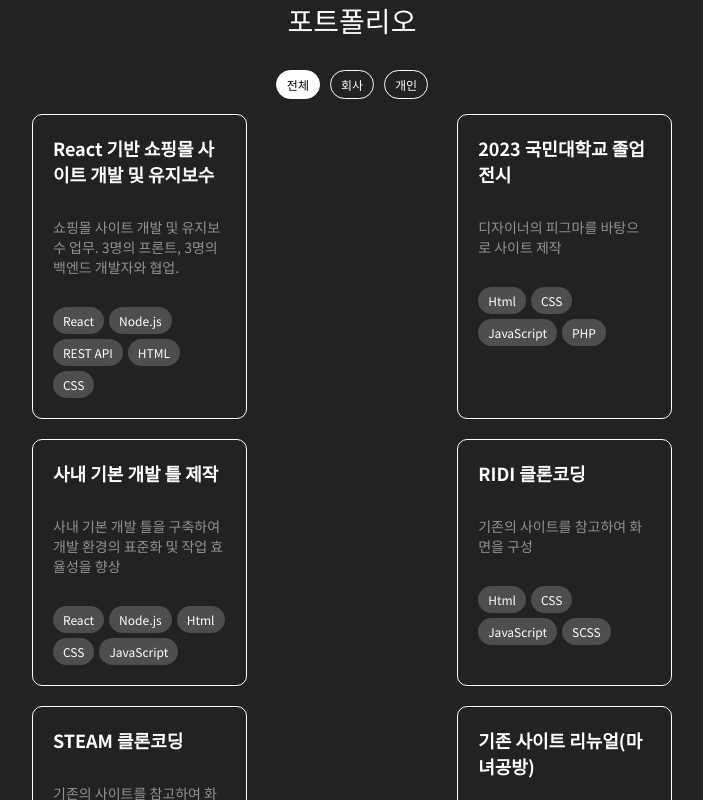
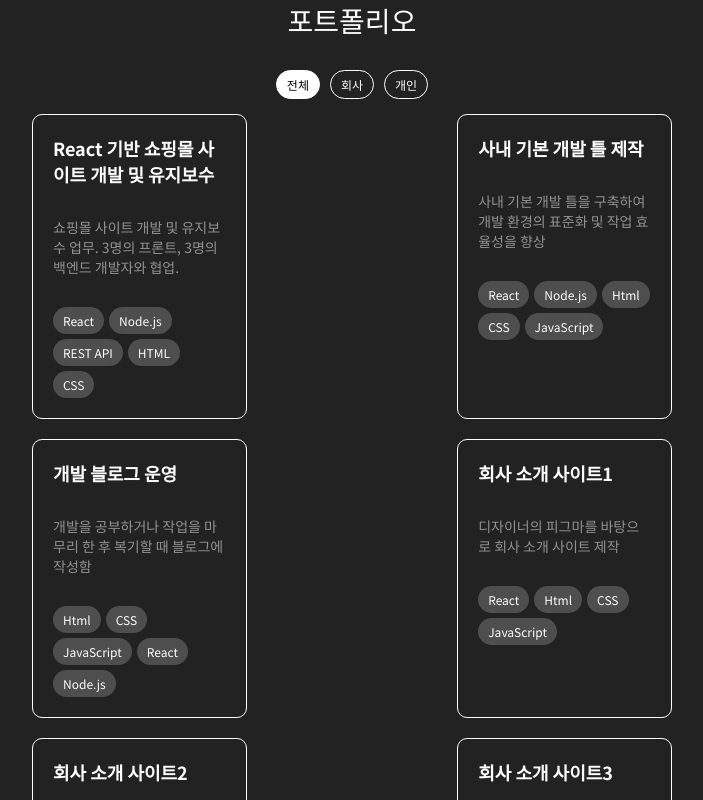
Before and after one commit to kimJAVAN/port2024, a React (Create React App) app: page /popol in a window 1280 px wide. Shown: the part 200-1000 px from the top of the page, without its empty margins (288-991 px from the left). Built offline with nearby package versions, Linux system fonts and the light colour scheme.

Commit message:
1226포폴업글

```diff
--- a/src/Components/Popol/Popol.css
+++ b/src/Components/Popol/Popol.css
@@ -142,6 +142,10 @@
     width: 60%;
     white-space: keep-all;
     word-break: keep-all;
+    color: black;
+}
+.main-popol-wrap .center-context a{
+    color: black;
 }
 .main-popol-wrap .center-unit{
     margin-bottom: 20px;
--- a/src/Components/Popol/Popol.js
+++ b/src/Components/Popol/Popol.js
@@ -66,6 +66,172 @@ function Popol() {
       ]
     },
 
+    // 사내 기본 개발 틀 제작
+    {
+      index : 'company',
+      title: "사내 기본 개발 틀 제작",
+      description: "사내 기본 개발 틀을 구축하여 개발 환경의 표준화 및 작업 효율성을 향상",
+      techStack: ['React','Node.js','Html', "CSS", "JavaScript"],
+      projectDescription: "사내의 기본 개발 틀을 제작하여 개발 환경과 프로세스의 표준화 및 일관성을 확보하고, 이를 통해 작업 효율성을 대폭 향상시켰습니다. 프로젝트 구조와 코드 작성 규칙을 정의하고, 자동화 도구 및 라이브러리 세팅을 통해 개발자의 반복적인 작업을 줄였으며, 팀원 간 협업을 최적화하는 기반을 마련했습니다.",
+      techUsed: "Html, CSS, JavaScript",
+      participants: "3명(FE3, BE2)",
+      period: "2024.06 ~ 2024.09",
+      link: "",
+      linkDescription: "",
+      details: [
+        {
+          title: "1. 기본 개발 틀 제작 및 표준화",
+          items: [
+            "React를 활용한 프론트엔드 개발 틀을 제작하여 개발 환경의 표준화 및 일관성 확보",
+            "프로젝트 구조와 코드 작성 규칙을 정의하고, 자동화 도구 및 라이브러리 세팅을 통해 효율성 증대",
+            "파일 구조를 명확히 하여 팀원들이 전체 코드를 파악하지 않고도 쉽게 작업할 수 있도록 설계",
+            "기존 규칙을 유지하면서 더 나은 방향으로 개선할 수 있는 방안을 논의하고, 불편했던 규칙을 개선하여 효율적인 작업 환경을 마련"
+          ]
+        },
+        {
+          title: "2. Node.js 백엔드 참여 및 최적화",
+          items: [
+            "Node.js를 사용해 기본 CRUD 작업 및 간단한 게시판 기능을 개발",
+            "불필요한 데이터가 전달되지 않도록 백엔드 로직을 최적화하여 프론트엔드의 화면 로딩 시간을 단축",
+            "기존의 백엔드 로직에서 발생한 불편한 점들을 개선하고, 이를 통해 팀원들과 협업을 통해 더 나은 방향으로 시스템을 개선"
+          ]
+        }
+      ]
+
+    },
+
+    // 개발 블로그 운영
+    {
+      index : 'personal',
+      title: "개발 블로그 운영",
+      description: "개발을 공부하거나 작업을 마무리 한 후 복기할 때 블로그에 작성함",
+      techStack: [ 'Html', "CSS","JavaScript", "React", 'Node.js'],
+      projectDescription: "개발 공부나 작업을 마친 후 복기하여 블로그에 작성하는 습관을 가지고 있습니다. 이를 통해 자신의 학습을 정리하고, 다른 사람들과 지식을 공유하는 방식으로 지속적인 자기 개선을 추구합니다.",
+      techUsed: " React, Node.js, Html, CSS, JavaScript",
+      participants: "1명(FE1)",
+      period: "2023.08 ~",
+      link: "https://fron-end-note.tistory.com/",
+      linkDescription: "블로그",
+      details: [
+        {
+          title: "1. 블로그를 통한 개발 학습 및 정보 공유",
+          items: [
+            "개발 블로그를 작성하며 학습한 내용을 정리하고 기록",
+            "자주 사용하는 정보나 기억이 잘 나지 않는 부분을 블로그에 기록해 두고, 동료들과 공유하여 효율적인 시간 관리 및 코드 재사용"
+          ]
+        }
+      ]
+
+    },
+
+    // 사내 사이트1
+    {
+      index : 'company',
+      title: "회사 소개 사이트1",
+      description: "디자이너의 피그마를 바탕으로 회사 소개 사이트 제작",
+      techStack: ["React",'Html',"CSS", "JavaScript"],
+      projectDescription: "디자이너가 제작한 Figma 디자인과 UI/UX 설계를 바탕으로 회사의 소개를 하는 웹사이트를 구현했습니다.",
+      techUsed: "React, Html, CSS, JavaScript",
+      participants: "1명(FE1)",
+      period: "2024.07 ~ 2024.08",
+      link: "https://chalixsub.2spsample4.shop/4",
+      linkDescription: "사이트",
+      details: [
+        { title: "1. Figma 디자인 기반 구현",
+          items: [
+            "디자이너가 제작한 Figma 디자인을 바탕으로 웹사이트를 개발하여 시각적 요소와 인터렉션을 충실히 반영"]
+          },
+          { title: "2. UI/UX 설계 반영",
+            items: [
+              "UI/UX 설계의 사용자 경험을 이해하고, 이를 실제 웹 환경에서 직관적이고 사용하기 편리한 형태로 구현",
+              "사용자의 더 나은 경험을 위해 의견을 적극 제시하고 반영"]
+            },
+            { title: "3. 디자이너와의 협업",
+              items: [
+                "디자인 의도를 충실히 구현하기 위해 디자이너와 긴밀히 소통하며 프로젝트 진행",
+              '불필요한 재작업을 줄이고, Figma 프로토타입과 CSS 및 레이아웃 구현 단계에서 효율성을 극대화하여 개발 시간을 단축. Design-to-Code 작업의 정확성을 높이고 커뮤니케이션 병목 현상을 최소화.']
+              },
+              { title: "4. 최적화와 호환성",
+                items: [
+                  "웹사이트의 성능 최적화와 브라우저 간 호환성을 고려하여 높은 품질의 결과물을 완성.",
+                  "PC/MOBILE/TABLET 전체 기기에 맞춰 디자이너가 구성한 레이아웃이 망가지지 않도록 개발."
+                ]
+                }
+      ]
+    },
+
+    // 사내 사이트2
+    {
+      index : 'company',
+      title: "회사 소개 사이트2",
+      description: "디자이너의 피그마를 바탕으로 회사 소개 사이트 제작",
+      techStack: ["PHP",'Html',"CSS", "JavaScript"],
+      projectDescription: "디자이너가 제작한 Figma 디자인과 UI/UX 설계를 바탕으로 회사의 소개를 하는 웹사이트를 구현했습니다.",
+      techUsed: "PHP, Html, CSS, JavaScript",
+      participants: "1명(FE1)",
+      period: "2023.08 ~ 2023.10",
+      link: "https://anipearl.com/",
+      linkDescription: "사이트",
+      details: [
+        { title: "1. Figma 디자인 기반 구현",
+          items: [
+            "디자이너가 제작한 Figma 디자인을 바탕으로 웹사이트를 개발하여 시각적 요소와 인터렉션을 충실히 반영"]
+          },
+          { title: "2. UI/UX 설계 반영",
+            items: [
+              "UI/UX 설계의 사용자 경험을 이해하고, 이를 실제 웹 환경에서 직관적이고 사용하기 편리한 형태로 구현",
+              "사용자의 더 나은 경험을 위해 의견을 적극 제시하고 반영"]
+            },
+            { title: "3. 디자이너와의 협업",
+              items: [
+                "디자인 의도를 충실히 구현하기 위해 디자이너와 긴밀히 소통하며 프로젝트 진행",
+              '불필요한 재작업을 줄이고, Figma 프로토타입과 CSS 및 레이아웃 구현 단계에서 효율성을 극대화하여 개발 시간을 단축. Design-to-Code 작업의 정확성을 높이고 커뮤니케이션 병목 현상을 최소화.']
+              },
+              { title: "4. 최적화와 호환성",
+                items: [
+                  "웹사이트의 성능 최적화와 브라우저 간 호환성을 고려하여 높은 품질의 결과물을 완성.",
+                  "PC/MOBILE/TABLET 전체 기기에 맞춰 디자이너가 구성한 레이아웃이 망가지지 않도록 개발."
+                ]
+                }
+      ]
+    },
+
+    // 사내 사이트3
+    {
+      index : 'company',
+      title: "회사 소개 사이트3",
+      description: "디자이너의 피그마를 바탕으로 회사 소개 사이트 제작",
+      techStack: ["PHP",'Html',"CSS", "JavaScript"],
+      projectDescription: "디자이너가 제작한 Figma 디자인과 UI/UX 설계를 바탕으로 회사의 소개를 하는 웹사이트를 구현했습니다.",
+      techUsed: "PHP, Html, CSS, JavaScript",
+      participants: "1명(FE1)",
+      period: "2023.10 ~ 2023.12",
+      link: "https://samples.hagunlab.com/main/dogmind/05/",
+      linkDescription: "사이트",
+      details: [
+        { title: "1. Figma 디자인 기반 구현",
+          items: [
+            "디자이너가 제작한 Figma 디자인을 바탕으로 웹사이트를 개발하여 시각적 요소와 인터렉션을 충실히 반영"]
+          },
+          { title: "2. UI/UX 설계 반영",
+            items: [
+              "UI/UX 설계의 사용자 경험을 이해하고, 이를 실제 웹 환경에서 직관적이고 사용하기 편리한 형태로 구현",
+              "사용자의 더 나은 경험을 위해 의견을 적극 제시하고 반영"]
+            },
+            { title: "3. 디자이너와의 협업",
+              items: [
+                "디자인 의도를 충실히 구현하기 위해 디자이너와 긴밀히 소통하며 프로젝트 진행",
+              '불필요한 재작업을 줄이고, Figma 프로토타입과 CSS 및 레이아웃 구현 단계에서 효율성을 극대화하여 개발 시간을 단축. Design-to-Code 작업의 정확성을 높이고 커뮤니케이션 병목 현상을 최소화.']
+              },
+              { title: "4. 최적화와 호환성",
+                items: [
+                  "웹사이트의 성능 최적화와 브라우저 간 호환성을 고려하여 높은 품질의 결과물을 완성.",
+                  "PC/MOBILE/TABLET 전체 기기에 맞춰 디자이너가 구성한 레이아웃이 망가지지 않도록 개발."
+                ]
+                }
+      ]
+    },
+
     // 국민대학교
     {
       index : 'company',
@@ -100,40 +266,6 @@ function Popol() {
                 ]
                 }
       ]
-    },
-
-    // 사내 기본 개발 틀 제작
-    {
-      index : 'company',
-      title: "사내 기본 개발 틀 제작",
-      description: "사내 기본 개발 틀을 구축하여 개발 환경의 표준화 및 작업 효율성을 향상",
-      techStack: ['React','Node.js','Html', "CSS", "JavaScript"],
-      projectDescription: "사내의 기본 개발 틀을 제작하여 개발 환경과 프로세스의 표준화 및 일관성을 확보하고, 이를 통해 작업 효율성을 대폭 향상시켰습니다. 프로젝트 구조와 코드 작성 규칙을 정의하고, 자동화 도구 및 라이브러리 세팅을 통해 개발자의 반복적인 작업을 줄였으며, 팀원 간 협업을 최적화하는 기반을 마련했습니다.",
-      techUsed: "Html, CSS, JavaScript",
-      participants: "3명(FE3, BE2)",
-      period: "2024.06 ~ 2024.09",
-      link: "",
-      linkDescription: "",
-      details: [
-        {
-          title: "1. 기본 개발 틀 제작 및 표준화",
-          items: [
-            "React를 활용한 프론트엔드 개발 틀을 제작하여 개발 환경의 표준화 및 일관성 확보",
-            "프로젝트 구조와 코드 작성 규칙을 정의하고, 자동화 도구 및 라이브러리 세팅을 통해 효율성 증대",
-            "파일 구조를 명확히 하여 팀원들이 전체 코드를 파악하지 않고도 쉽게 작업할 수 있도록 설계",
-            "기존 규칙을 유지하면서 더 나은 방향으로 개선할 수 있는 방안을 논의하고, 불편했던 규칙을 개선하여 효율적인 작업 환경을 마련"
-          ]
-        },
-        {
-          title: "2. Node.js 백엔드 참여 및 최적화",
-          items: [
-            "Node.js를 사용해 기본 CRUD 작업 및 간단한 게시판 기능을 개발",
-            "불필요한 데이터가 전달되지 않도록 백엔드 로직을 최적화하여 프론트엔드의 화면 로딩 시간을 단축",
-            "기존의 백엔드 로직에서 발생한 불편한 점들을 개선하고, 이를 통해 팀원들과 협업을 통해 더 나은 방향으로 시스템을 개선"
-          ]
-        }
-      ]
-
     },
 
      //리디 클론코딩
```
Also changed, not shown: 7 other files (tests, documents, lock files or other folders).
